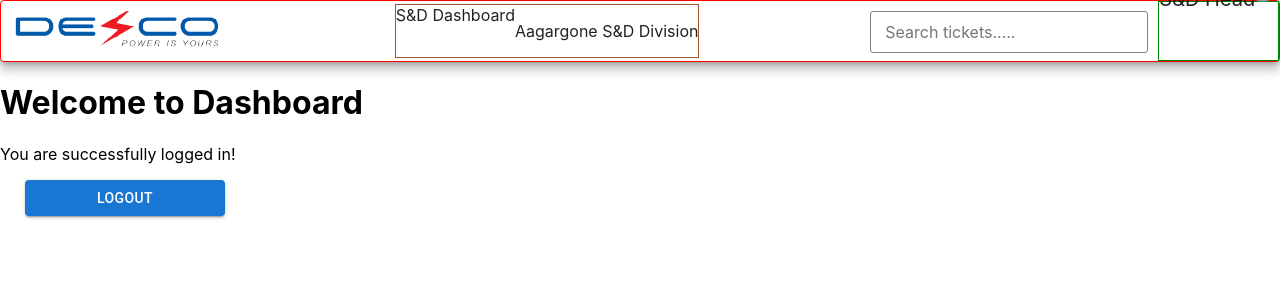
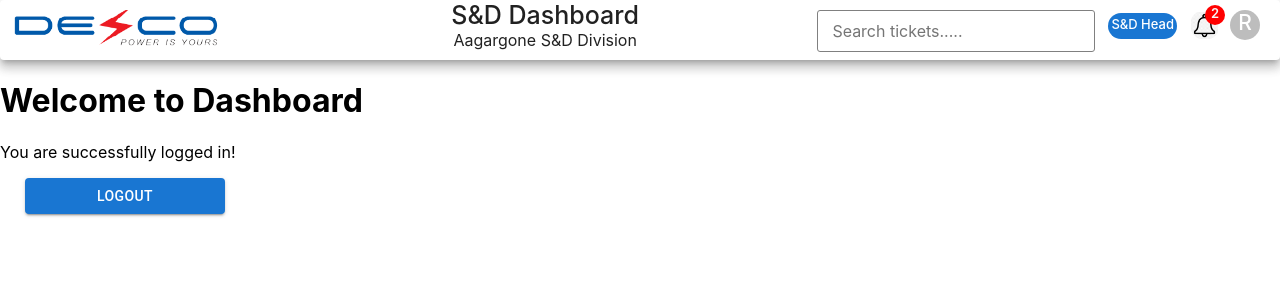
Before and after one commit to ranacse05/reactjs_frontend, a React (Create React App) app: page /dashboard in a window 1280 px wide. Shown: the top 300 px of the page. Built offline with nearby package versions, Linux system fonts and the light colour scheme; sample sign-in values are in the browser's storage; what parse would draw is missing.

Commit message:
Nevbar logo and tex added

```diff
--- a/public/index.html
+++ b/public/index.html
@@ -9,7 +9,7 @@
       name="description"
       content="Web site created using create-react-app"
     />
-    <link rel="apple-touch-icon" href="%PUBLIC_URL%/logo192.png" />
+    <link rel="apple-touch-icon" href="%PUBLIC_URL%/logo.png" />
     <!--
       manifest.json provides metadata used when your web app is installed on a
       user's mobile device or desktop. See https://developers.google.com/web/fundamentals/web-app-manifest/
--- a/src/App.js
+++ b/src/App.js
@@ -1,5 +1,5 @@
 // src/App.js
-import React, { useState } from 'react';
+import React, { useState, useEffect } from 'react';
 import { BrowserRouter, Routes, Route, Navigate } from 'react-router-dom';
 import Login from './Login';
 import Dashboard from './Dashboard';
@@ -11,6 +11,10 @@ function App() {
 
   const handleLogin = () => setIsLoggedIn(true);
   const handleLogout = () => setIsLoggedIn(false);
+
+   useEffect(() => {
+        document.title = 'DESCO S&D Dashboard';
+      }, []); // Emp
 
   return (
     <BrowserRouter>
--- a/src/Dashboard.css
+++ b/src/Dashboard.css
@@ -10,18 +10,50 @@
   box-shadow: rgba(0, 0, 0, 0.2) 0px 5px 5px -3px, rgba(0, 0, 0, 0.14) 0px 8px 10px 1px, rgba(0, 0, 0, 0.12) 0px 3px 14px 2px;
 }
 
-header {height: 60px; border: 1px solid red;}
+header {height: 60px; }
 header img {height: 40px; margin: 10px;}
 
 .header-text {
     margin: auto;
     clear: both;
-    border: 1px solid sienna;
-    display: flex;
     justify-content: center;
     text-align: center;
+    width: 250px;
 }
 
-.right-side { font-size: 12px;border: 1px solid green;  display: flex;}
-.right-side div, .right-side span {margin-top: -15px;}
-.account-type {font-size: 20px;}
+.header-text .snd {
+  font-size: 25px;
+  font-weight: 500;
+}
+
+.header-text p {margin-top: 0px;}
+.search {margin-left: -40px;}
+
+.right-side { font-size: 12px;margin-right: 20px; display: flex;margin-top: 10px;}
+.right-side > span { display: flex; width: 1em; height: 1em;}
+.account-type {font-size: 13px;display: flex;padding: 3px; margin: 3px; border-radius: 15px;height: 20px; color: white; background:rgb(25, 118, 210) ; font-weight: 500;}
+
+.notification {
+  width: 30px;
+  height: 30px;
+  border-radius: 50%; /* cleaner way than hardcoding 15px */
+  margin: 0px 10px;
+  background-image: url("../public/bell.png");
+  background-size: 90%;     /* or "contain" */
+  background-position: center;
+  background-repeat: no-repeat;
+}
+
+.total_notifications {font-size: 13px;
+   color:whitesmoke;
+   width:20px;
+   height: 20px;
+   background: red;
+   border-radius: 10px;
+   float:right;
+   margin:-5px;
+   font-weight: 600;
+   text-align: center;
+  }
+
+.name {width:30px;height: 30px; font-size: 21px; font-weight: 500; background:rgb(189, 189, 189); border-radius: 15px;text-align: center; padding: 5;color: white}
--- a/src/Dashboard.js
+++ b/src/Dashboard.js
@@ -35,11 +35,13 @@ function Dashboard({ onLogout }) {  // Receive onLogout callback
         <div className='snd'>S&D Dashboard</div>
         <p>Aagargone S&D Division</p>
       </div>
-      <input type='text' placeholder='Search tickets.....'></input>
+      <input type='text' className='search' placeholder='Search tickets.....'></input>
       <div className='right-side'>
           <div className='account-type'>S&D Head</div>
-          <span role="img" aria-label="alert">🚨</span>
-          <span role="img" aria-label="alert">R</span>
+          <div className='notification'>
+              <div className='total_notifications'>2</div>
+          </div>
+          <div className='name'>R</div>
       </div>
     </header>
     <div>
```
Also changed, not shown: public/bell.png (added), 1 other file (tests, documents, lock files or other folders).
